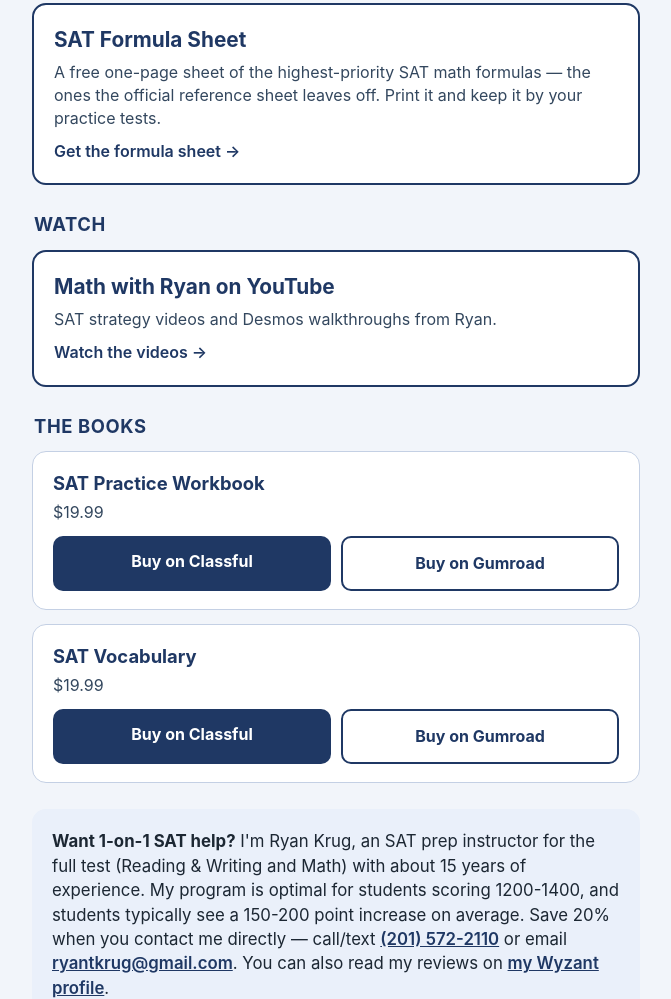
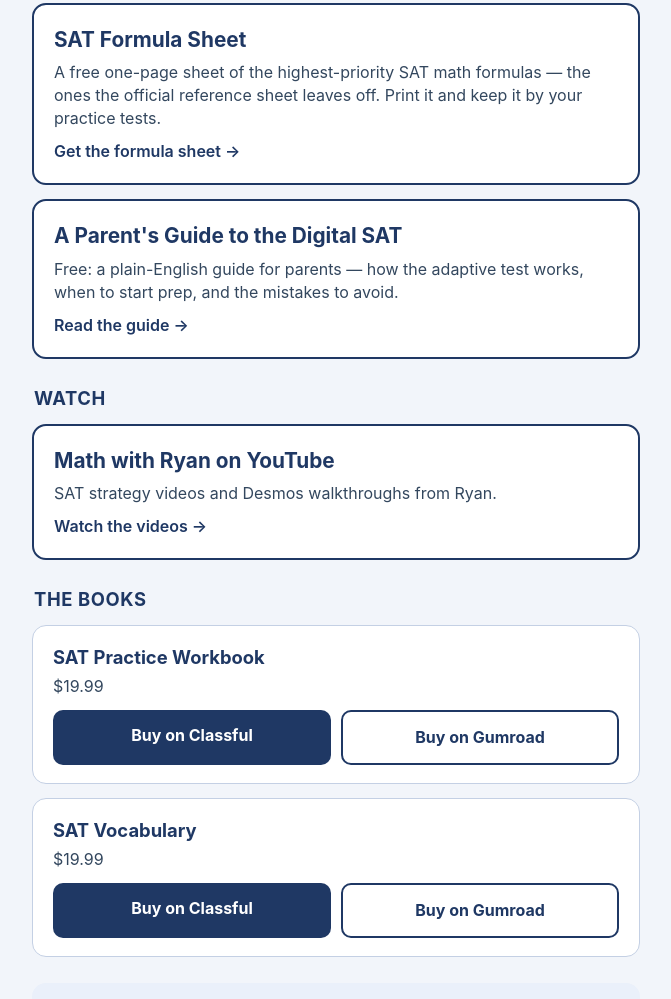
Before and after one commit to ryantkrug-sys/ryantkrug-sys.github.io, a plain HTML site: page index.html in a window 1280 px wide. Shown: the part 756-1755 px from the top of the page, without its empty margins (304-975 px from the left). Drawn offline with Linux system fonts and the light colour scheme.

Commit message:
Add Parent's Guide card to home page

```diff
--- a/index.html
+++ b/index.html
@@ -119,6 +119,12 @@
     <span class="go">Get the formula sheet →</span>
   </a>
 
+ <a class="card" href="parent-guide.html">
+    <div class="name">A Parent's Guide to the Digital SAT</div>
+    <div class="desc">Free: a plain-English guide for parents — how the adaptive test works, when to start prep, and the mistakes to avoid.</div>
+    <span class="go">Read the guide →</span>
+ </a>
+
   <h2>Watch</h2>
 
   <a class="card" href="https://www.youtube.com/@MathWithRyan">
```
